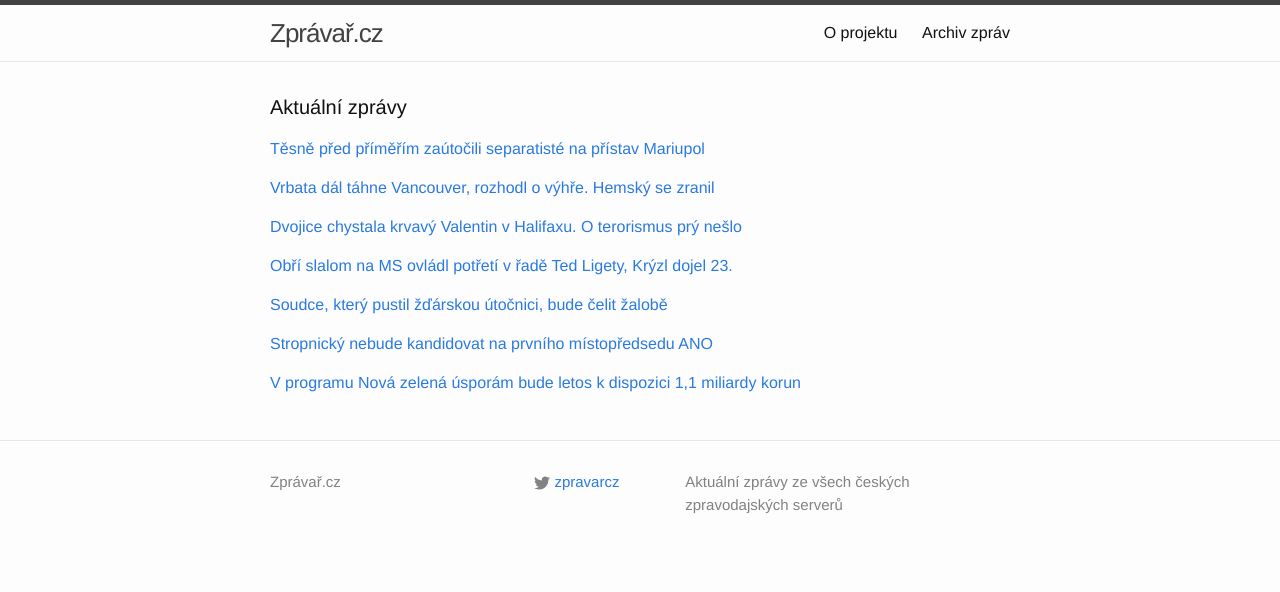
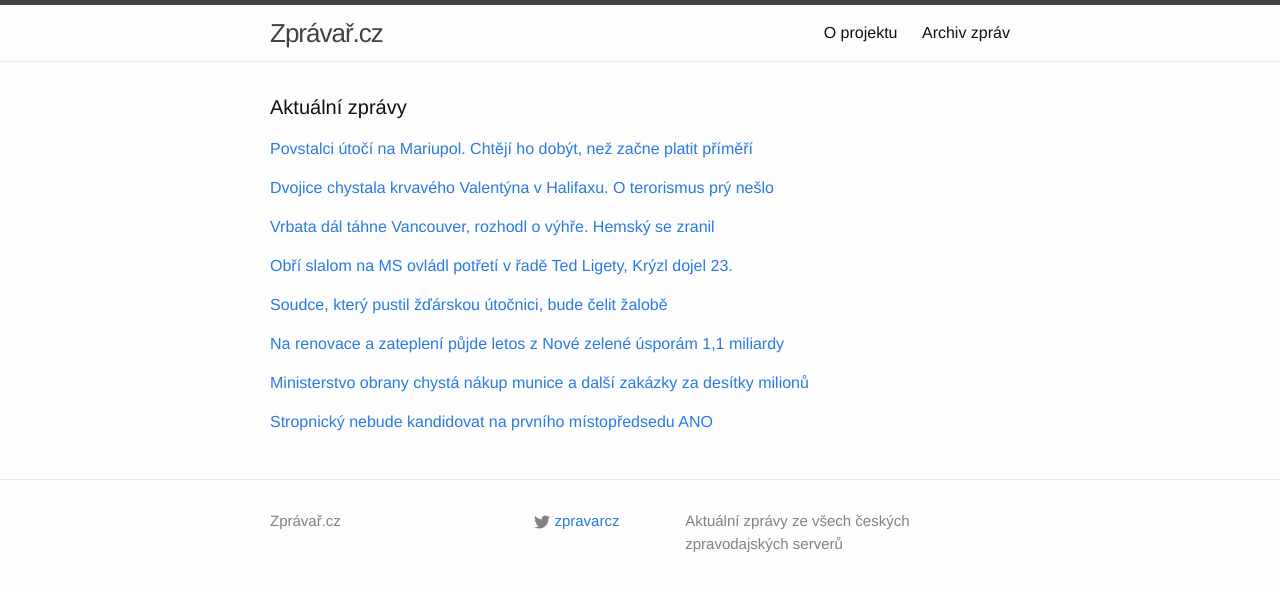
Before and after one commit to adliska/zpravar, a Jekyll site: the page built from index.html, in a window 1280 px wide. Shown: the top 592 px of the page. Built offline with Jekyll 4.4.1, drawn with Linux system fonts in a browser that asks for light colours.

Commit message:
zpravar news update

```diff
--- a/index.html
+++ b/index.html
@@ -5,9 +5,10 @@ layout: default
 <div class="home">
     <h1 class="page-heading">Aktuální zprávy</h1>
 
-<p><a href="javascript:;" onclick="toggle_visibility('zpravy0')">Těsně před příměřím zaútočili separatisté na přístav Mariupol</a></p>
+<p><a href="javascript:;" onclick="toggle_visibility('zpravy0')">Povstalci útočí na Mariupol. Chtějí ho dobýt, než začne platit příměří</a></p>
 <div id="zpravy0" style="display:none">
 <ul>
+<li><a href=http://zpravy.e15.cz/zahranicni/udalosti/povstalci-utoci-na-mariupol-chteji-ho-dobyt-nez-zacne-platit-primeri-1162960>Povstalci útočí na Mariupol. Chtějí ho dobýt, než začne platit příměří - zpravy.e15.cz</a></li>
 <li><a href=http://www.novinky.cz/zahranicni/evropa/361683-tesne-pred-primerim-zautocili-separatiste-na-pristav-mariupol.html>Těsně před příměřím zaútočili separatisté na přístav Mariupol - www.novinky.cz</a></li>
 <li><a href=http://www.ceskenoviny.cz/zpravy/zpravy/povstalci-chteji-primeri-dodrzovat-maji-pry-zaruky-mocnosti/1181338>Povstalci chtějí příměří dodržovat, mají prý záruky mocností - www.ceskenoviny.cz</a></li>
 <li><a href=http://www.ceskatelevize.cz/ct24/svet/301678-povstalci-slibuji-ze-dodrzi-primeri-porosenko-pochybuje/>Povstalci slibují, že dodrží příměří, Porošenko pochybuje - www.ceskatelevize.cz</a></li>
@@ -24,8 +25,19 @@ layout: default
 <li><a href=http://www.novinky.cz/zahranicni/evropa/361679-porosenko-dohoda-o-ukonceni-valky-je-ohrozena.html>Porošenko: Dohoda o ukončení války je ohrožena - www.novinky.cz</a></li>
 <li><a href=http://www.novinky.cz/zahranicni/evropa/361678-rusko-predlozilo-rade-bezpecnosti-rezoluci-o-primeri-hlasovat-se-ma-v-nedeli.html>Rusko předložilo Radě bezpečnosti rezoluci o příměří, hlasovat se má v neděli - www.novinky.cz</a></li>
 </ul>
-</div><p><a href="javascript:;" onclick="toggle_visibility('zpravy1')">Vrbata dál táhne Vancouver, rozhodl o výhře. Hemský se zranil</a></p>
+</div><p><a href="javascript:;" onclick="toggle_visibility('zpravy1')">Dvojice chystala krvavého Valentýna v Halifaxu. O terorismus prý nešlo</a></p>
 <div id="zpravy1" style="display:none">
+<ul>
+<li><a href=http://www.ceskatelevize.cz/ct24/svet/301679-dvojice-chystala-krvaveho-valentyna-v-halifaxu-o-terorismus-pry-neslo/>Dvojice chystala krvavého Valentýna v Halifaxu. O terorismus prý nešlo - www.ceskatelevize.cz</a></li>
+<li><a href=http://www.ceskatelevize.cz/ct24/svet/301679-dvojice-chystala-krvavy-valentin-v-halifaxu-o-terorismus-pry-neslo/>Dvojice chystala krvavý Valentin v Halifaxu. O terorismus prý nešlo - www.ceskatelevize.cz</a></li>
+<li><a href=http://zpravy.idnes.cz/kanadska-policie-zabranila-strelbe-dtx-/zahranicni.aspx?c=A150214_081155_zahranicni_pku>Na Valentýna chtěli střílet do lidí, kanadská policie plán zmařila  - zpravy.idnes.cz</a></li>
+<li><a href=http://www.lidovky.cz/na-valentyna-chteli-strilet-do-davu-policie-jejich-plany-zmarila-pxz-/zpravy-svet.aspx?c=A150214_080753_ln_zahranici_mct>Na Valentýna chtěli střílet do davu. Policie jejich plány zmařila  - www.lidovky.cz</a></li>
+<li><a href=http://www.ceskenoviny.cz/zpravy/zpravy/kanadska-policie-pry-zmarila-plan-strelby-do-davu/1181288>Kanadská policie prý zmařila plán střelby do davu - www.ceskenoviny.cz</a></li>
+<li><a href=http://zpravy.aktualne.cz/zahranici/kanadska-policie-zmarila-plan-strelby-do-davu/r~0562705cb41311e490f70025900fea04/>Kanadská policie zmařila plán střelby do davu - zpravy.aktualne.cz</a></li>
+<li><a href=http://www.novinky.cz/zahranicni/amerika/361680-kanadska-policie-zmarila-valentynsky-masakr.html>Kanadská policie zmařila valentýnský masakr - www.novinky.cz</a></li>
+</ul>
+</div><p><a href="javascript:;" onclick="toggle_visibility('zpravy2')">Vrbata dál táhne Vancouver, rozhodl o výhře. Hemský se zranil</a></p>
+<div id="zpravy2" style="display:none">
 <ul>
 <li><a href=http://www.tyden.cz/rubriky/sport/hokej/nhl/vrbata-dal-tahne-vancouver-rozhodl-o-vyhre-hemsky-se-zranil_333451.html>Vrbata dál táhne Vancouver, rozhodl o výhře. Hemský se zranil - www.tyden.cz</a></li>
 <li><a href=http://www.rozhlas.cz/_zprava/vrbata-pokracuje-novorocni-produktivite-vancouveru-pomohl-golem-zdolat-boston--1455618>Vrbata pokračuje novoroční produktivitě. Vancouveru pomohl gólem zdolat Boston - www.rozhlas.cz</a></li>
@@ -33,16 +45,6 @@ layout: default
 <li><a href=http://sport.aktualne.cz/vrbata-bodoval-v-nhl-poosme-za-sebou-new-jersey-opet-prohra/r~495d38c8b41311e49bec0025900fea04/>Vrbatova série už tvrvá osm zápasů, Eliáš měl jubileum - sport.aktualne.cz</a></li>
 <li><a href=http://www.sportovninoviny.cz/zpravy/vrbata-bodoval-v-nhl-poosme-za-sebou-new-jersey-opet-prohralo/1181304>Vrbata bodoval v NHL poosmé za sebou, New Jersey opět prohrálo - www.sportovninoviny.cz</a></li>
 <li><a href=http://hokej.idnes.cz/vrbata-si-vytvoril-novy-osobni-rekord-dh4-/nhl.aspx?c=A150214_071342_nhl_Mkr>Vrbata si vytvořil nový osobní rekord, Voráček bral jubilejní 60. bod - hokej.idnes.cz</a></li>
-</ul>
-</div><p><a href="javascript:;" onclick="toggle_visibility('zpravy2')">Dvojice chystala krvavý Valentin v Halifaxu. O terorismus prý nešlo</a></p>
-<div id="zpravy2" style="display:none">
-<ul>
-<li><a href=http://www.ceskatelevize.cz/ct24/svet/301679-dvojice-chystala-krvavy-valentin-v-halifaxu-o-terorismus-pry-neslo/>Dvojice chystala krvavý Valentin v Halifaxu. O terorismus prý nešlo - www.ceskatelevize.cz</a></li>
-<li><a href=http://zpravy.idnes.cz/kanadska-policie-zabranila-strelbe-dtx-/zahranicni.aspx?c=A150214_081155_zahranicni_pku>Na Valentýna chtěli střílet do lidí, kanadská policie plán zmařila  - zpravy.idnes.cz</a></li>
-<li><a href=http://www.lidovky.cz/na-valentyna-chteli-strilet-do-davu-policie-jejich-plany-zmarila-pxz-/zpravy-svet.aspx?c=A150214_080753_ln_zahranici_mct>Na Valentýna chtěli střílet do davu. Policie jejich plány zmařila  - www.lidovky.cz</a></li>
-<li><a href=http://www.ceskenoviny.cz/zpravy/zpravy/kanadska-policie-pry-zmarila-plan-strelby-do-davu/1181288>Kanadská policie prý zmařila plán střelby do davu - www.ceskenoviny.cz</a></li>
-<li><a href=http://zpravy.aktualne.cz/zahranici/kanadska-policie-zmarila-plan-strelby-do-davu/r~0562705cb41311e490f70025900fea04/>Kanadská policie zmařila plán střelby do davu - zpravy.aktualne.cz</a></li>
-<li><a href=http://www.novinky.cz/zahranicni/amerika/361680-kanadska-policie-zmarila-valentynsky-masakr.html>Kanadská policie zmařila valentýnský masakr - www.novinky.cz</a></li>
 </ul>
 </div><p><a href="javascript:;" onclick="toggle_visibility('zpravy3')">Obří slalom na MS ovládl potřetí v řadě Ted Ligety, Krýzl dojel 23.</a></p>
 <div id="zpravy3" style="display:none">
@@ -60,19 +62,26 @@ layout: default
 <li><a href=http://www.denik.cz/z_domova/soudce-pujde-kvuli-zdarske-utocnici-pred-karny-senat-20150214.html>Soudce propustil žďárskou útočnici z ústavu. Teď bude čelit žalobě - www.denik.cz</a></li>
 <li><a href=http://zpravy.idnes.cz/soudce-pujde-kvuli-zdarske-utocnici-pred-karny-senat-p0i-/domaci.aspx?c=A150214_073019_domaci_pku>Soudce půjde kvůli žďárské útočnici před kárný senát - zpravy.idnes.cz</a></li>
 </ul>
-</div><p><a href="javascript:;" onclick="toggle_visibility('zpravy5')">Stropnický nebude kandidovat na prvního místopředsedu ANO</a></p>
+</div><p><a href="javascript:;" onclick="toggle_visibility('zpravy5')">Na renovace a zateplení půjde letos z Nové zelené úsporám 1,1 miliardy</a></p>
 <div id="zpravy5" style="display:none">
+<ul>
+<li><a href=http://zpravy.e15.cz/byznys/reality-a-stavebnictvi/na-renovace-a-zatepleni-pujde-letos-z-nove-zelene-usporam-1-1-miliardy-1162965>Na renovace a zateplení půjde letos z Nové zelené úsporám 1,1 miliardy - zpravy.e15.cz</a></li>
+<li><a href=http://byznys.ihned.cz/c1-63535760-v-programu-nova-zelena-usporam-bude-letos-k-dispozici-1-1-miliardy-korun>V programu Nová zelená úsporám bude letos k dispozici 1,1 miliardy korun - byznys.ihned.cz</a></li>
+<li><a href=http://domaci.ihned.cz/c1-63535760-v-programu-nova-zelena-usporam-bude-letos-k-dispozici-1-1-miliardy-korun>V programu Nová zelená úsporám bude letos k dispozici 1,1 miliardy korun - domaci.ihned.cz</a></li>
+<li><a href=http://www.financninoviny.cz/zpravodajstvi/zpravy/dotace-na-energeticke-uspory-opet-od-1-dubna-bude-v-nich-1-1-mld/1181331>Dotace na energetické úspory opět od 1.dubna, bude v nich 1,1 mld - www.financninoviny.cz</a></li>
+</ul>
+</div><p><a href="javascript:;" onclick="toggle_visibility('zpravy6')">Ministerstvo obrany chystá nákup munice a další zakázky za desítky milionů</a></p>
+<div id="zpravy6" style="display:none">
+<ul>
+<li><a href=http://www.denik.cz/z_domova/ministerstvo-obrany-chysta-nakup-munice-a-dalsi-zakazky-za-desitky-milionu-20150.html>Ministerstvo obrany chystá nákup munice a další zakázky za desítky milionů - www.denik.cz</a></li>
+<li><a href=http://www.ceskenoviny.cz/zpravy/zpravy/obrana-chysta-nakup-munice-a-dalsi-zakazky-za-desitky-milionu-kc/1181337>Obrana chystá nákup munice a další zakázky za desítky milionů Kč - www.ceskenoviny.cz</a></li>
+<li><a href=http://domaci.ihned.cz/c1-63535770-ministerstvo-obrany-vypise-desetimilionove-zakazky-na-munici-a-inovace>Ministerstvo obrany vypíše desetimilionové zakázky na munici a inovace - domaci.ihned.cz</a></li>
+</ul>
+</div><p><a href="javascript:;" onclick="toggle_visibility('zpravy7')">Stropnický nebude kandidovat na prvního místopředsedu ANO</a></p>
+<div id="zpravy7" style="display:none">
 <ul>
 <li><a href=http://zpravy.e15.cz/domaci/politika/stropnicky-nebude-kandidovat-na-prvniho-mistopredsedu-ano-1162957>Stropnický nebude kandidovat na prvního místopředsedu ANO - zpravy.e15.cz</a></li>
 <li><a href=http://www.ceskenoviny.cz/zpravy/zpravy/stropnicky-nebude-kandidovat-na-prvniho-mistopredsedu-ano/1181295>Stropnický nebude kandidovat na prvního místopředsedu ANO - www.ceskenoviny.cz</a></li>
 <li><a href=http://www.denik.cz/z_domova/stropnicky-nebude-kandidovat-na-prvniho-mistopredsedu-ano-20150214.html>Stropnický nebude kandidovat na prvního místopředsedu ANO - www.denik.cz</a></li>
-<li><a href=http://zpravy.idnes.cz/martin-stropnicky-post-v-hnuti-ano-vzdal-se-fzp-/domaci.aspx?c=A150213_210157_domaci_bse>Stropnický vzdal boj o post druhého muže ANO. Skončí i na obraně? - zpravy.idnes.cz</a></li>
-</ul>
-</div><p><a href="javascript:;" onclick="toggle_visibility('zpravy6')">V programu Nová zelená úsporám bude letos k dispozici 1,1 miliardy korun</a></p>
-<div id="zpravy6" style="display:none">
-<ul>
-<li><a href=http://byznys.ihned.cz/c1-63535760-v-programu-nova-zelena-usporam-bude-letos-k-dispozici-1-1-miliardy-korun>V programu Nová zelená úsporám bude letos k dispozici 1,1 miliardy korun - byznys.ihned.cz</a></li>
-<li><a href=http://domaci.ihned.cz/c1-63535760-v-programu-nova-zelena-usporam-bude-letos-k-dispozici-1-1-miliardy-korun>V programu Nová zelená úsporám bude letos k dispozici 1,1 miliardy korun - domaci.ihned.cz</a></li>
-<li><a href=http://www.financninoviny.cz/zpravodajstvi/zpravy/dotace-na-energeticke-uspory-opet-od-1-dubna-bude-v-nich-1-1-mld/1181331>Dotace na energetické úspory opět od 1.dubna, bude v nich 1,1 mld - www.financninoviny.cz</a></li>
 </ul>
 </div></div>
```
